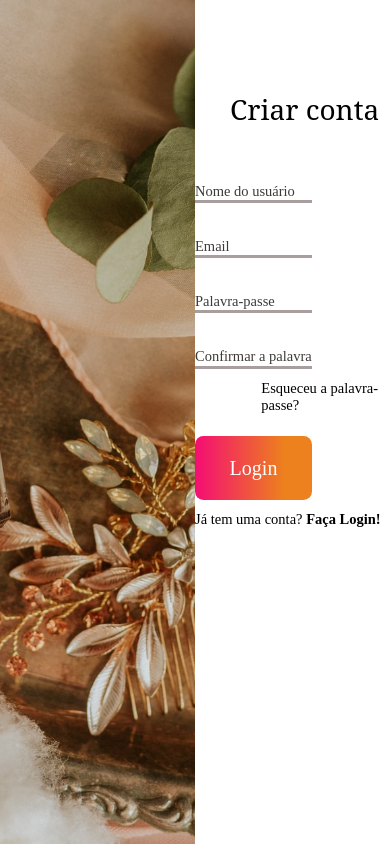
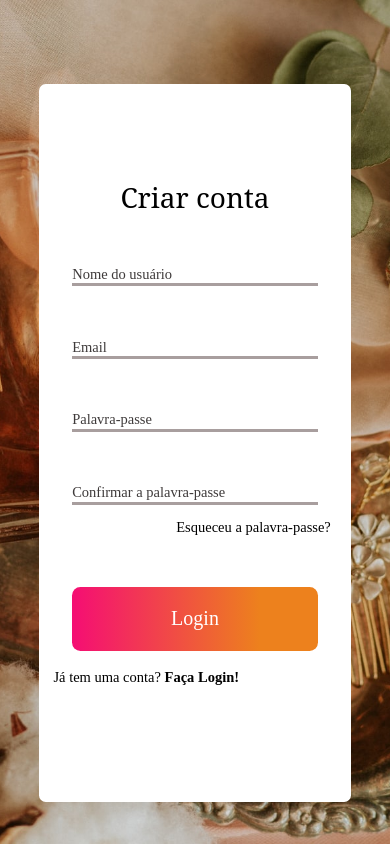
Before and after one commit to Creuma-Kuzola/Perfumaria-Se, a plain HTML site: page html/cadastro.html in a window 390 px wide. Drawn offline with Linux system fonts and the light colour scheme; a web font is replaced by a local one.

Commit message:
Versao mobile da pagina de cadastro concluida

```diff
--- a/css/cadastro.css
+++ b/css/cadastro.css
@@ -1,9 +1,16 @@
+*{
+    margin: 0;
+    padding: 0;
+    box-sizing: border-box;
+}
 
 .div-section{
     width: 100vw;
+    height: 100vh;
     display: grid;
     grid-template-columns: 2;
     grid-auto-flow: column;
+    gap:0 20vh;
 }
 
 .left-div{
@@ -16,6 +23,13 @@
     width: 100%;
     height: 100%;
     object-fit: cover;
+}
+
+.right-div{
+
+    width: 50vw;
+    height: 100vh;
+    background-color: #fff;
 }
 
 .right-div{
@@ -110,3 +124,248 @@
     font-size: 1.45rem;
     color: #000;
 }
+
+
+@media screen and (max-width:1024px)
+{
+
+    .input-style{
+        width: 40vw;
+    }
+
+    .input-1{
+
+        margin-top: -10vh;
+    }
+
+    .input-2{
+        margin-top: -20vh;
+    }
+
+    .right-div{
+       position: relative;
+       left: -13%;
+    }
+
+    .btn-login{
+        width: 40vw;
+
+    }
+
+    .p-esqueceu{
+
+        padding-left: 24vw;
+
+    }
+
+}
+
+@media screen and (max-width:900px){
+
+
+    .input-style{
+        width: 40vw;
+    }
+
+    .input-1{
+
+        margin-top: -10vh;
+    }
+
+    .input-2{
+        margin-top: -20vh;
+    }
+
+    .right-div{
+       position: relative;
+       left: -17%;
+    }
+
+
+    .btn-login{
+        width: 40vw;
+
+    }
+}
+
+
+@media screen and (max-width:800px){
+
+    .div-section{
+        width: 100vw;
+        display: grid;
+        grid-template-columns: 0;
+        grid-template-rows: 2;
+        grid-auto-flow: row;
+    }
+
+    .left-div{
+        width: 100vw;
+    }
+
+    .right-div{
+        position: absolute;
+        height: 85vh;
+        width:60vw;
+        margin: 10vh;
+        margin-left: 0;
+        left: 50%;
+        transform: translateX(-50%);
+        border-radius: 0.8vh;
+        display: grid;
+        place-items: center;
+    }
+
+    .opacity-div{
+
+        display: initial;
+    }
+
+    .p-tittle{
+        font-size: 2.8rem;
+        margin-top: 10vh;
+        font-family: "Noto Serif";
+        padding-left:0;
+        text-align: center;
+    }
+
+    .input-style{
+        border: none;
+        width: 47vw;
+        border-bottom: 0.4vh solid #A89E9E;
+        font-family:"Source Sans Pro";
+        font-size: 1.45rem;
+        padding-bottom: 0.25vw;
+        color: #3E3A3A;
+    }
+
+    .input-1{
+
+        margin-top: -10vh;
+    }
+
+    .input-2{
+        margin-top: -15vh;
+    }
+
+    .input-3{
+        margin-top: -20vh;
+    }
+
+    .input-4{
+        margin-top: -25vh;
+    }
+
+    .input-style:focus {
+        outline: none;
+    }
+
+    .input-style::placeholder{
+        color: #3E3A3A;
+        font-size: 1.45rem;
+    }
+
+    .p-esqueceu{
+        color: #000;
+        font-size: 1.45rem;
+        padding-left: 25vw;
+        margin-top: -18vh;
+    }
+
+    .link-esqueceu{
+        text-decoration: none;
+    }
+
+    .link-esqueceu:hover{
+        font-weight: bold;
+    }
+
+    .btn-login{
+        border: none;
+        font-size: 2rem;
+        font-family:"Source Sans Pro";
+        color: #fff;
+        width: 47vw;
+        height: 7.5vh;
+        border-radius: 1vh;
+        background: linear-gradient(90deg, #F50679 -4.96%, #ED811D 76.38%);
+        cursor: pointer;
+        margin-top: -18vh;
+
+    }
+
+    .btn-login:hover{
+
+        background: linear-gradient(90deg, #BE065F -4.96%, #E07818 76.38%);
+        font-weight: bold;
+    }
+
+    .link-ainda{
+
+        text-decoration: none;
+        color: #000;
+    }
+
+    .link-ainda:hover{
+
+        font-weight: bold;
+    }
+
+    .p-ainda{
+
+        margin-top: -22vh;
+        margin-left: -22vw;
+        text-align: left;
+    }
+
+}
+
+
+@media screen and (max-width:500px)
+{
+    .right-div{
+        width:80vw;
+    }
+
+    .input-style{
+        width: 63vw;
+    }
+
+    .btn-login{
+        border: none;
+        font-size: 2rem;
+        color: #fff;
+        width: 63vw;
+    }
+
+    .input-1{
+
+        margin-top: -10vh;
+    }
+
+    .input-2{
+        margin-top: -15vh;
+    }
+
+    .input-3{
+        margin-top: -20vh;
+    }
+
+    .input-4{
+        margin-top: -25vh;
+    }
+
+    .p-esqueceu{
+        color: #000;
+        font-size: 1.45rem;
+        padding-left: 30vw;
+        margin-top: -18vh;
+    }
+
+    .p-ainda{
+
+        margin-top: -21vh;
+        margin-left: -25vw;
+        text-align: left;
+    }
+}
--- a/css/login.css
+++ b/css/login.css
@@ -1,3 +1,9 @@
+*{
+    margin: 0;
+    padding: 0;
+    box-sizing: border-box;
+}
+
 .div-section{
     width: 100vw;
     height: 100vh;
@@ -302,8 +308,6 @@
 
 @media screen and (max-width:500px)
 {
-
-
     .right-div{
         width:80vw;
     }
@@ -326,8 +330,6 @@
         margin-top: -18vh;
     }
 
-
-
     .p-ainda{
 
         margin-top: -28vh;
--- a/html/cadastro.html
+++ b/html/cadastro.html
@@ -15,17 +15,19 @@
         <div class="left-div">
             <img class="left-div-img" src="/img/lucas-mendes-CyfmSpqNMD8-unsplash.jpg" alt="" srcset="">
         </div>
-        <div class="right-div">
+
+        <form action="" method="post" class="right-div">
             <p class="p-tittle">Criar conta</p>  <br><br><br><br><br>
-            <input type="text" class="input-style" placeholder="Nome do usuário" required>
+            <input type="text" name="nome" class="input-style input-1" placeholder="Nome do usuário" required>
             <br><br><br><br>
-            <input type="password" name="" id="" placeholder="Email" class="input-style" required><br><br><br><br>
-            <input type="password" name="" id="" placeholder="Palavra-passe" class="input-style" required><br><br><br><br>
-            <input type="password" name="" id="" placeholder="Confirmar a palavra-passe" class="input-style" required><br><br>
+            <input type="password" name="email" id="" placeholder="Email" class="input-style input-2" required><br><br><br><br>
+            <input type="password" name="pass1" id="" placeholder="Palavra-passe" class="input-style input-3" required><br><br><br><br>
+            <input type="password" name="pass2" id="" placeholder="Confirmar a palavra-passe" class="input-style input-4" required><br><br>
             <a class="link-esqueceu" href="#"><p class="p-esqueceu">Esqueceu a palavra-passe?</p><br><br></a>
-            <button type="submit" class="btn-login">Login</button><br><br>
+           <button type="submit" class="btn-login">Login</button><br><br>
             <p class="p-ainda">Já tem uma conta?<a href="login.html" class="link-ainda"><b> Faça Login!</b></p> </a>
-        </div>
+        </form>
+
     </section>
 
 </body>
```
Also changed, not shown: html/login.html (+2 -2 lines).
